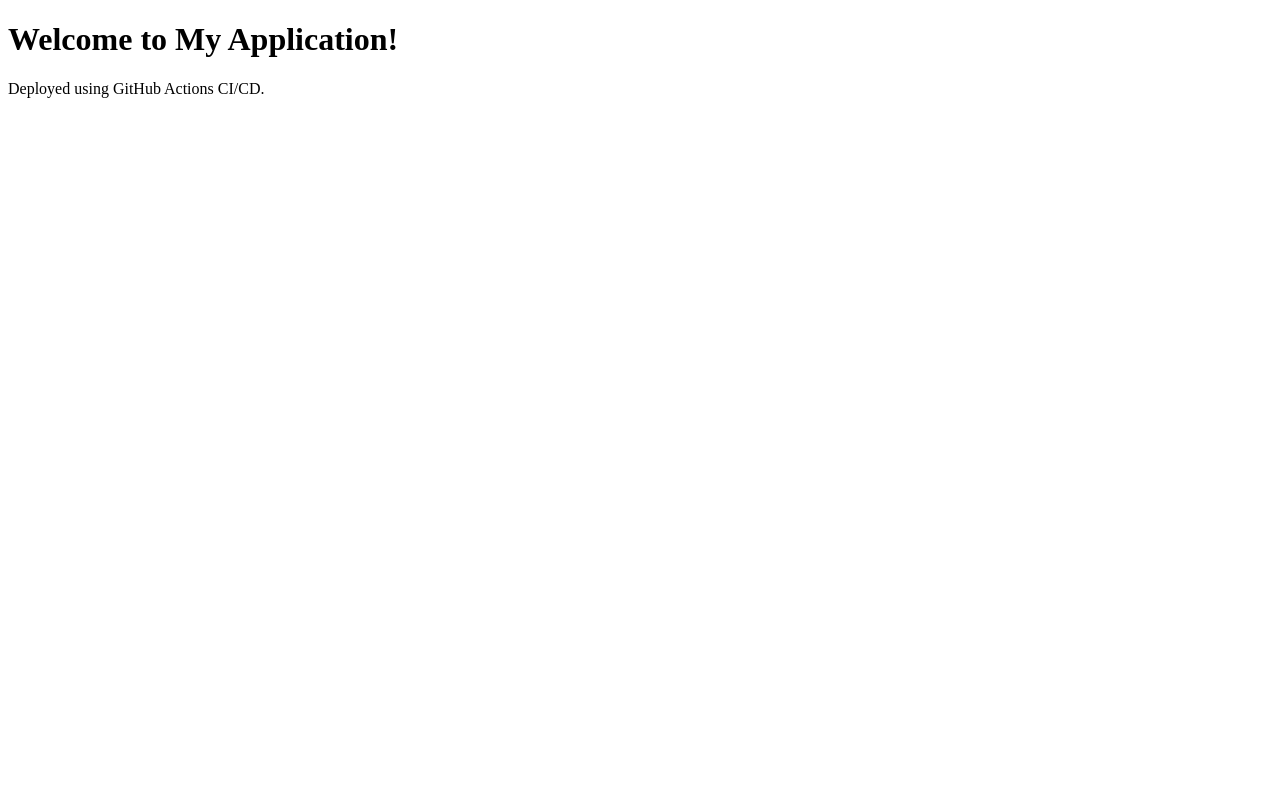
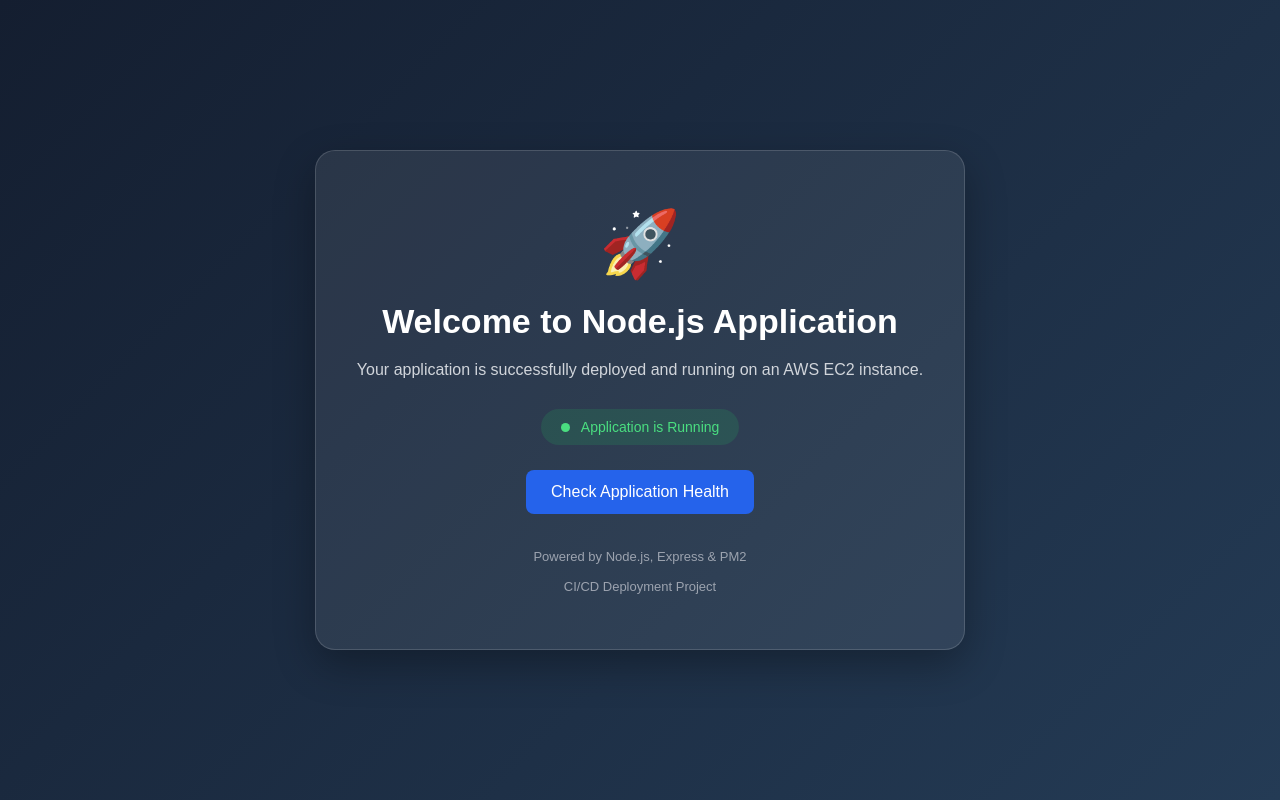
Before and after one commit to vipinsambhoriya/nodejscicd-repo, a website: page public/index.html in a window 1280 px wide. Drawn offline with Linux system fonts and the light colour scheme.

Commit message:
workflow add

```diff
--- a/public/index.html
+++ b/public/index.html
@@ -1,11 +1,133 @@
 
 <!DOCTYPE html>
-<html>
+<html lang="en">
 <head>
-    <title>My Node.js Application</title>
+    <meta charset="UTF-8">
+    <meta name="viewport" content="width=device-width, initial-scale=1.0">
+    <title>Node.js CI/CD Application</title>
+
+    <style>
+        * {
+            margin: 0;
+            padding: 0;
+            box-sizing: border-box;
+        }
+
+        body {
+            font-family: Arial, sans-serif;
+            min-height: 100vh;
+            display: flex;
+            justify-content: center;
+            align-items: center;
+            background: linear-gradient(135deg, #141e30, #243b55);
+            color: white;
+            padding: 20px;
+        }
+
+        .container {
+            max-width: 650px;
+            width: 100%;
+            text-align: center;
+            padding: 55px 30px;
+            border-radius: 20px;
+            background: rgba(255, 255, 255, 0.08);
+            border: 1px solid rgba(255, 255, 255, 0.15);
+            box-shadow: 0 15px 40px rgba(0, 0, 0, 0.3);
+        }
+
+        .icon {
+            font-size: 65px;
+            margin-bottom: 20px;
+        }
+
+        h1 {
+            font-size: 34px;
+            margin-bottom: 15px;
+        }
+
+        p {
+            color: #d1d5db;
+            line-height: 1.7;
+            margin-bottom: 25px;
+        }
+
+        .status {
+            display: inline-block;
+            background: rgba(34, 197, 94, 0.15);
+            color: #4ade80;
+            padding: 10px 20px;
+            border-radius: 30px;
+            font-size: 14px;
+            margin-bottom: 25px;
+        }
+
+        .status span {
+            display: inline-block;
+            width: 9px;
+            height: 9px;
+            background: #4ade80;
+            border-radius: 50%;
+            margin-right: 8px;
+        }
+
+        .button {
+            display: inline-block;
+            text-decoration: none;
+            color: white;
+            background: #2563eb;
+            padding: 13px 25px;
+            border-radius: 8px;
+            transition: 0.3s;
+        }
+
+        .button:hover {
+            background: #1d4ed8;
+            transform: translateY(-2px);
+        }
+
+        footer {
+            margin-top: 35px;
+            color: #9ca3af;
+            font-size: 13px;
+        }
+
+        @media (max-width: 480px) {
+            h1 {
+                font-size: 26px;
+            }
+
+            .container {
+                padding: 40px 20px;
+            }
+        }
+    </style>
 </head>
+
 <body>
-    <h1>Welcome to My Application!</h1>
-    <p>Deployed using GitHub Actions CI/CD.</p>
+    <div class="container">
+        <div class="icon">🚀</div>
+
+        <h1>Welcome to Node.js Application</h1>
+
+        <p>
+            Your application is successfully deployed and running
+            on an AWS EC2 instance.
+        </p>
+
+        <div class="status">
+            <span></span>
+            Application is Running
+        </div>
+
+        <br>
+
+        <a href="/health" class="button">Check Application Health</a>
+
+        <footer>
+            Powered by Node.js, Express & PM2
+            <br><br>
+            CI/CD Deployment Project
+        </footer>
+    </div>
 </body>
 </html>
```
Also changed, not shown: .github/workflows/deploy.yml (added).
